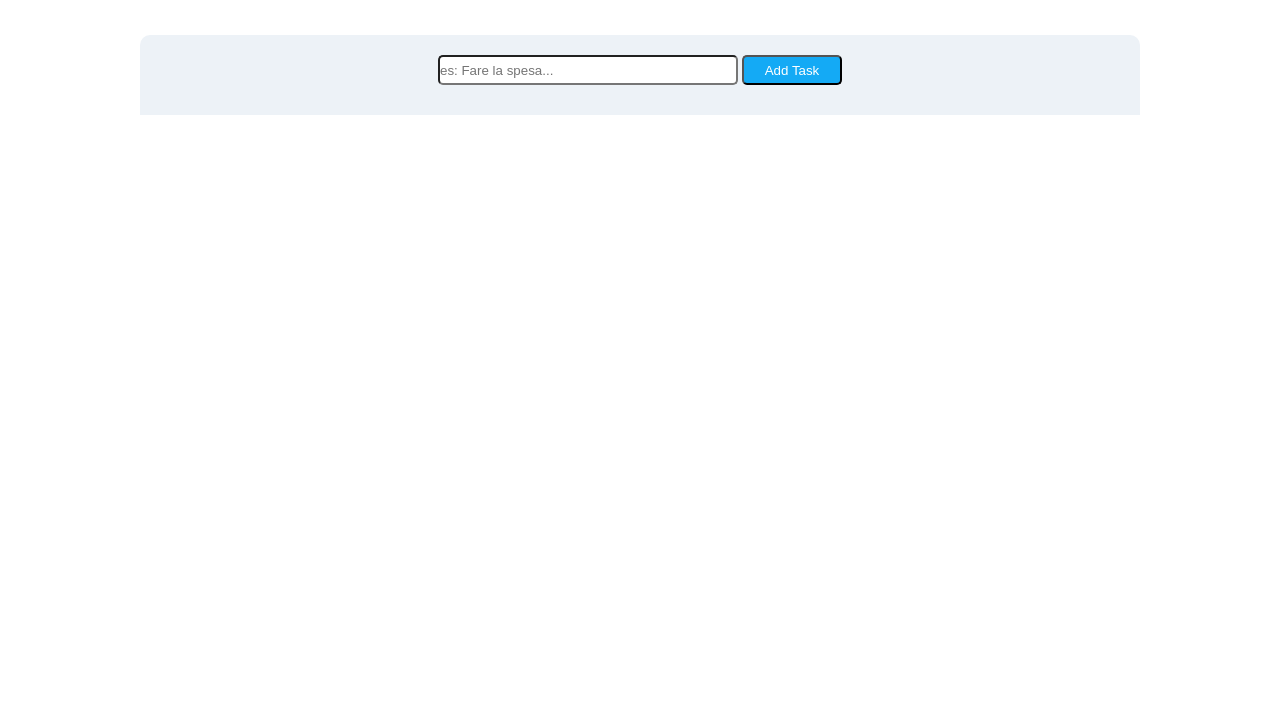
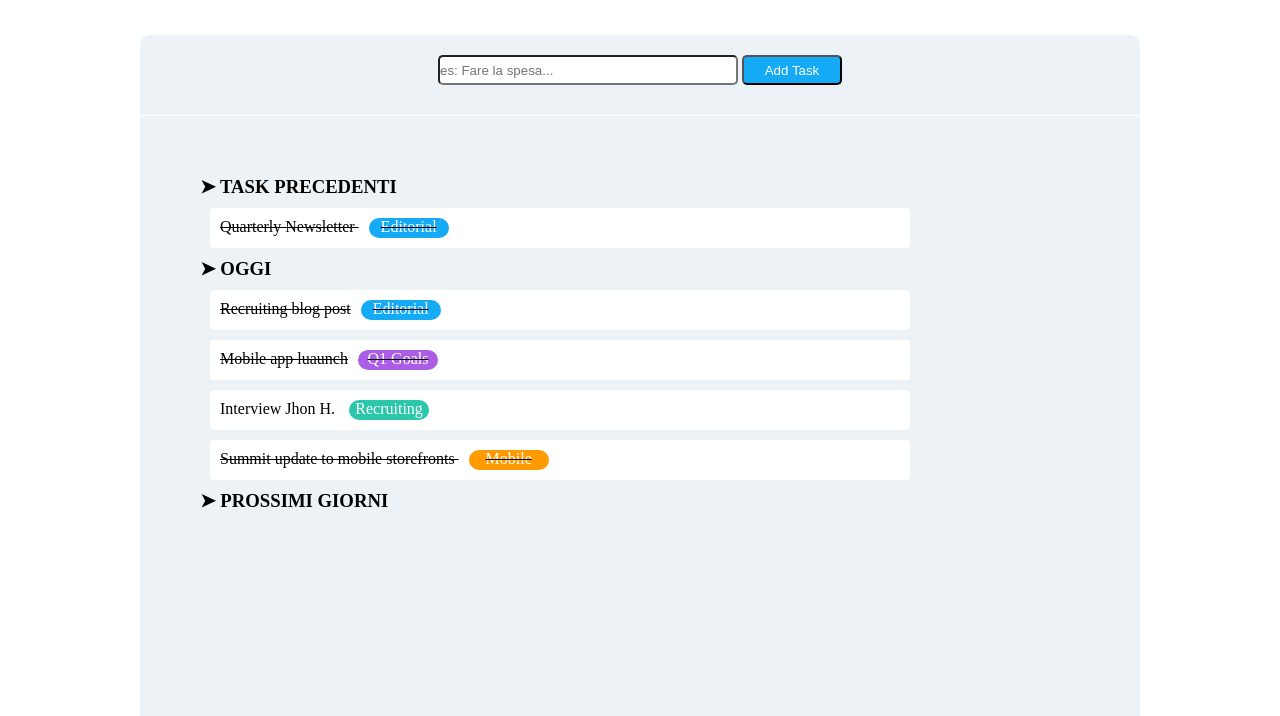
Before and after one commit to danielemantovani/html-css-toboolist, a plain HTML site: page index.html in a window 1280 px wide. Shown: the part 95-811 px from the top of the page. Drawn offline with Linux system fonts and the light colour scheme.

Commit message:
feat: task oggi

```diff
--- a/css/style.css
+++ b/css/style.css
@@ -23,7 +23,8 @@
     width: 1000px;
     text-align: center;
     padding-top: 20px;
-    border-radius: 10px 10px 0 0
+    border-radius: 10px 10px 0 0;
+    margin-bottom: 1px;
 }
 
 .box-ins-task{
@@ -39,3 +40,94 @@
     width: 100px;
     border-radius: 5px;
 }
+
+/* secondo container grande */
+
+.container-grande{
+    background-color: rgb(237 242 247);
+    width: 1000px;
+    height: 600px;
+    padding: 60px;
+}
+
+/* inizio lista annidata, task precedenti */
+
+ol{
+    list-style-type: none;
+}
+
+ul{
+    list-style: none;
+}
+
+.elementi-sottolineati{
+    width: 700px;
+    height:40px;
+    background-color: white;
+    margin-left: 10px;
+    margin: 10px ;
+    text-decoration: line-through;
+    border-radius: 4px;
+    padding: 10px;
+}
+
+
+
+.editorial{
+    background-color: rgb(20 170 245);
+    color: white;
+    margin-left: 10px;
+    display: inline-block;
+    width: 80px;
+    height: 20px;
+    text-align: center;
+    border-radius: 10px;
+    text-decoration: line-through black;
+}
+
+/* task oggi */
+
+.q1-goals{
+    background-color: rgb(171 93 230);
+    color: white;
+    margin-left: 10px;
+    display: inline-block;
+    width: 80px;
+    height: 20px;
+    text-align: center;
+    border-radius: 10px;
+    text-decoration: line-through black;
+}
+
+.elementi-non-sottolineati{
+    width: 700px;
+    height:40px;
+    background-color: white;
+    margin-left: 10px;
+    margin: 10px ;
+    border-radius: 4px;
+    padding: 10px;
+}
+
+.recruiting{
+    background-color: rgb(44 198 171);
+    color: white;
+    margin-left: 10px;
+    display: inline-block;
+    width: 80px;
+    height: 20px;
+    text-align: center;
+    border-radius: 10px;
+}
+
+.mobile{
+    background-color: rgb(255 155 0);
+    color: white;
+    margin-left: 10px;
+    display: inline-block;
+    width: 80px;
+    height: 20px;
+    text-align: center;
+    border-radius: 10px;
+    text-decoration: line-through black;
+}
--- a/index.html
+++ b/index.html
@@ -19,6 +19,40 @@
                 <button class="button-add-task">Add Task</button>
             </div>
         </section>
+        <section class="container-grande"> <!-- creazione secondo container (grande) -->
+            <div class="lista" >  <!-- inizio lista annidata -->
+                <ol>
+                    <li>
+                        <h3> &#10148; TASK PRECEDENTI</h3>
+                    </li>
+                    <ul >
+                        <li class="elementi-sottolineati">
+                            <p>Quarterly Newsletter <span class="editorial">Editorial</span></p>
+                        </li>
+                    </ul>
+                    <li>
+                        <h3>&#10148; OGGI</h3>
+                    </li>
+                    <ul >
+                        <li class="elementi-sottolineati">
+                            <p>Recruiting blog post<span class="editorial">Editorial</span></p>
+                        </li>
+                        <li class="elementi-sottolineati">
+                            <p>Mobile app luaunch<span class="q1-goals">Q1 Goals</span></p>
+                        </li>
+                        <li class="elementi-non-sottolineati">
+                            <p>Interview Jhon H. <span class="recruiting">Recruiting</span></p>
+                        </li>
+                        <li class="elementi-sottolineati">
+                            <p>Summit update to mobile storefronts <span class="mobile">Mobile</span></p>
+                        </li>
+                    </ul>
+                    <li>
+                        <h3> &#10148; PROSSIMI GIORNI</h3>
+                    </li>
+                </ol>
+            </div>
+        </section>
     </main>
 </body>
 
```
